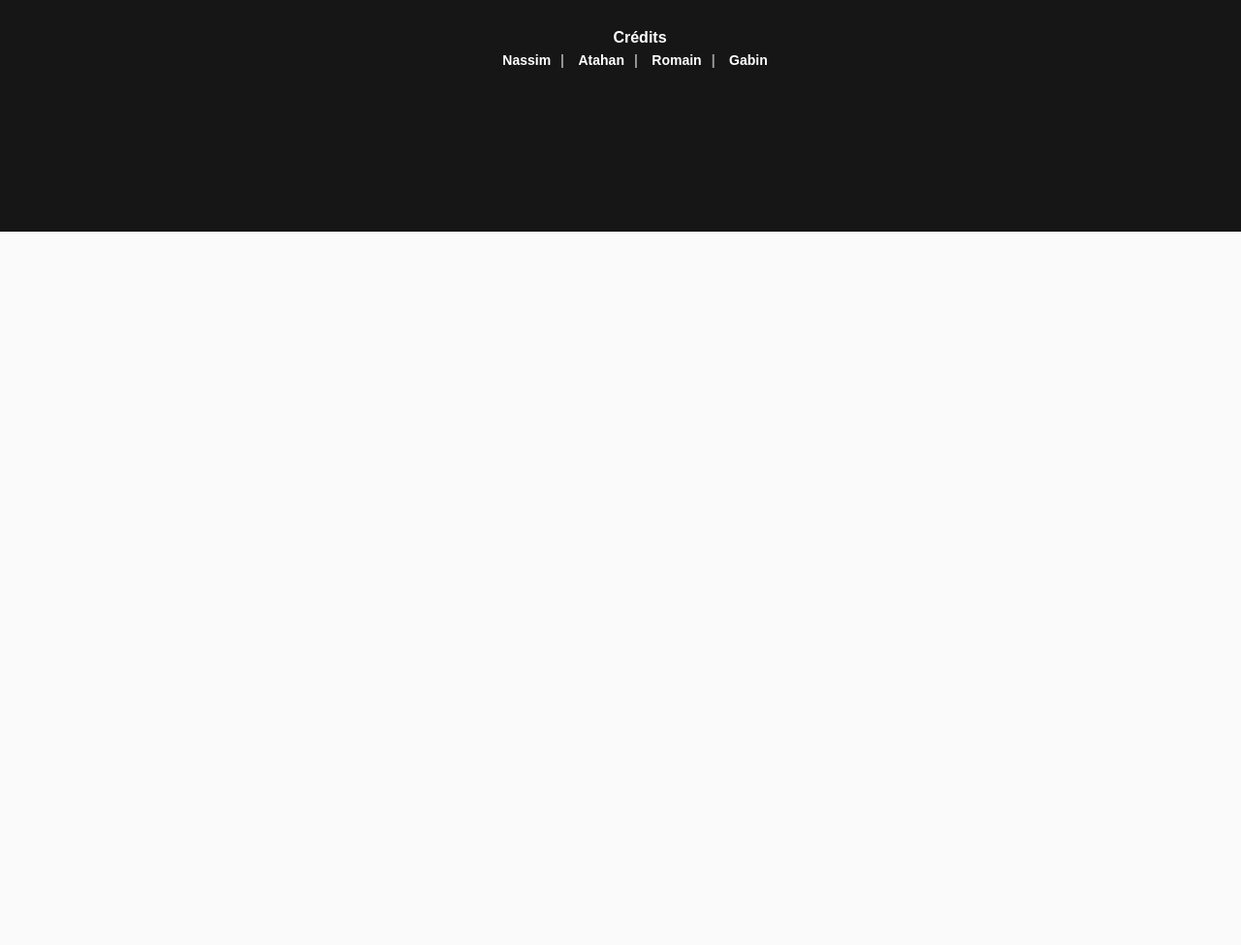
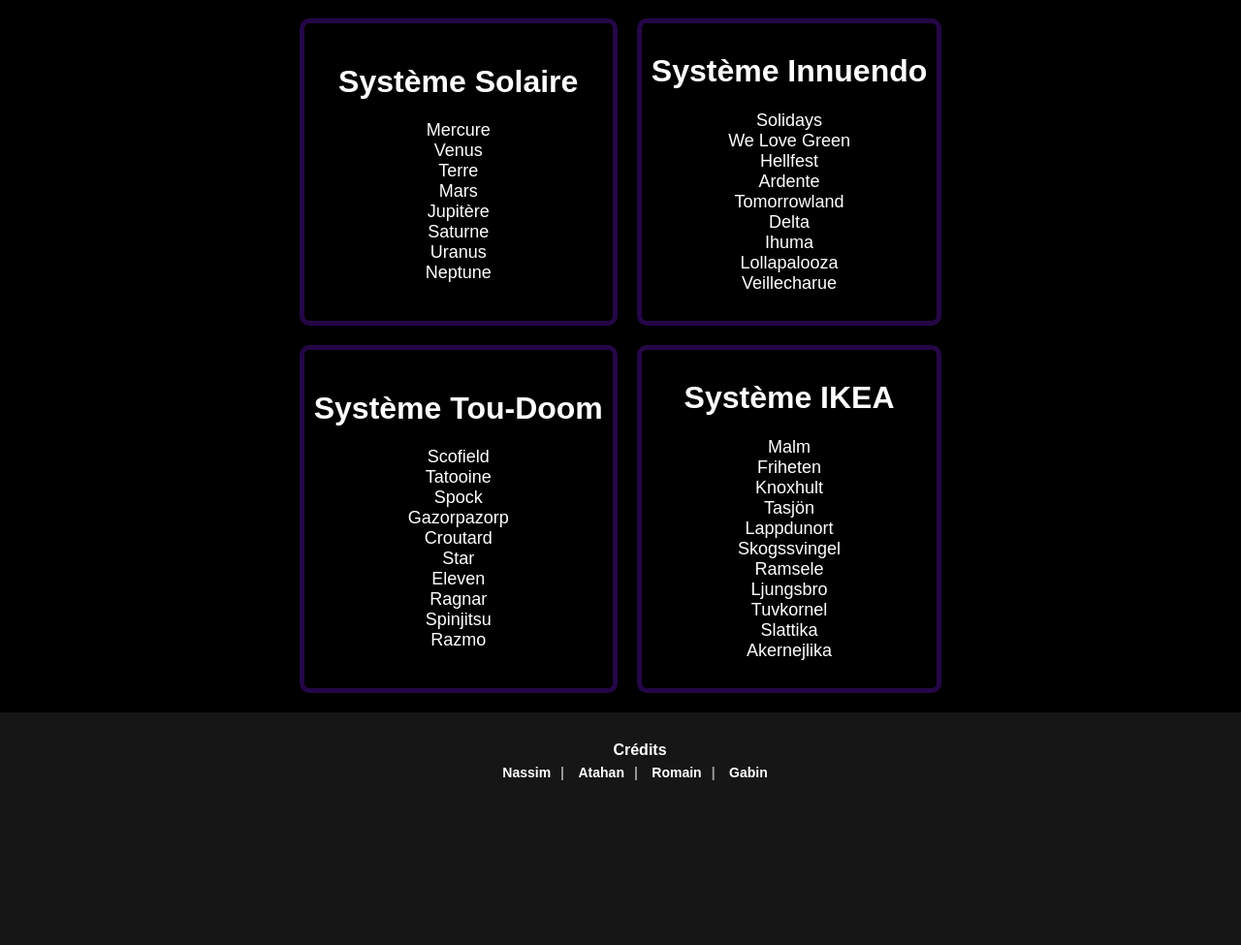
Before and after one commit to Duckman68/Projet-ALIX, a PHP site: page /html/voyager.html in a window 1280 px wide. Shown: the part 774-1749 px from the top of the page at 97% size. Before the commit the page ends 1013 px from the top, so only its background shows below. Run offline with PHP 8.4, Linux system fonts and the light colour scheme; grey boxes are pictures that could not be loaded.

Commit message:
[phase#1] Amelioration de voyager.html

```diff
--- a/css/style.css
+++ b/css/style.css
@@ -246,6 +246,22 @@
 div.espace-bottom-voyager{
     height: 20vh;
     width: 100vw;
+}
+
+div.systemes{
+    background-color: black;
+}
+
+.systemes table{
+    margin: auto;
+    border-spacing: 20px;
+}
+
+.systemes td{
+    margin: 50px;
+    border: 5px solid rgba(41, 8, 78, 0.9);
+    padding: 10px;
+    border-radius: 10px;
 }
 
 section.about h1 {
--- a/html/voyager.html
+++ b/html/voyager.html
@@ -8,7 +8,7 @@
 </head>
 <body>
 	<video class="fond" autoplay loop muted>
-		<source src="../img/video.mp4">
+		<source src="../img/video2.mp4">
 	</video>
 	<div class="top">
 		<div class="topleft">
@@ -102,7 +102,7 @@
         		<option value="neptune">Neptune</option>
     		</optgroup>
 
-    		<optgroup label="Système innuendo">
+    		<optgroup label="Système Innuendo">
         		<option value="solidays">Solidays</option>
         		<option value="we love green">We Love Green</option>
         		<option value="hellfest">Hellfest</option>
@@ -114,7 +114,7 @@
         		<option value="veillecharue">Veillecharue</option>
     		</optgroup>
 
-    		<optgroup label="Système tou-doom">
+    		<optgroup label="Système Tou-Doom">
         		<option value="scofield">Scofield</option>
         		<option value="tatooine">Tatooine</option>
         		<option value="spock">Spock</option>
@@ -155,8 +155,27 @@
         </div>
             <button class="search-btn">Rechercher</button>
     </section>
-
-    <div class="espace-bottom-voyager"></div>
+	<div class="espace-bottom-voyager"></div>
+	<div class="systemes">
+		<table class="systemes">
+			<tr>
+				<td><h1>Système Solaire</h1>
+					<p>Mercure<br>Venus<br>Terre<br>Mars<br>Jupitère<br>Saturne<br>Uranus<br>Neptune</p>
+				</td>
+				<td><h1>Système Innuendo</h1>
+					<p>Solidays<br>We Love Green<br>Hellfest<br>Ardente<br>Tomorrowland<br>Delta<br>Ihuma<br>Lollapalooza<br>Veillecharue</p>
+				</td>
+			</tr>
+			<tr>
+				<td><h1>Système Tou-Doom</h1>
+					<p>Scofield<br>Tatooine<br>Spock<br>Gazorpazorp<br>Croutard<br>Star<br>Eleven<br>Ragnar<br>Spinjitsu<br>Razmo</p>
+				</td>
+				<td><h1>Système IKEA</h1>
+					<p>Malm<br>Friheten<br>Knoxhult<br>Tasjön<br>Lappdunort<br>Skogssvingel<br>Ramsele<br>Ljungsbro<br>Tuvkornel<br>Slattika<br>Akernejlika</p>
+				</td>
+			</tr>
+		</table>
+	</div>
 	<div class="bottom">
 		<h1>Crédits</h1>
 		<div class="textebot">
```
Also changed, not shown: img/solaire.png (added), 1 other file.
